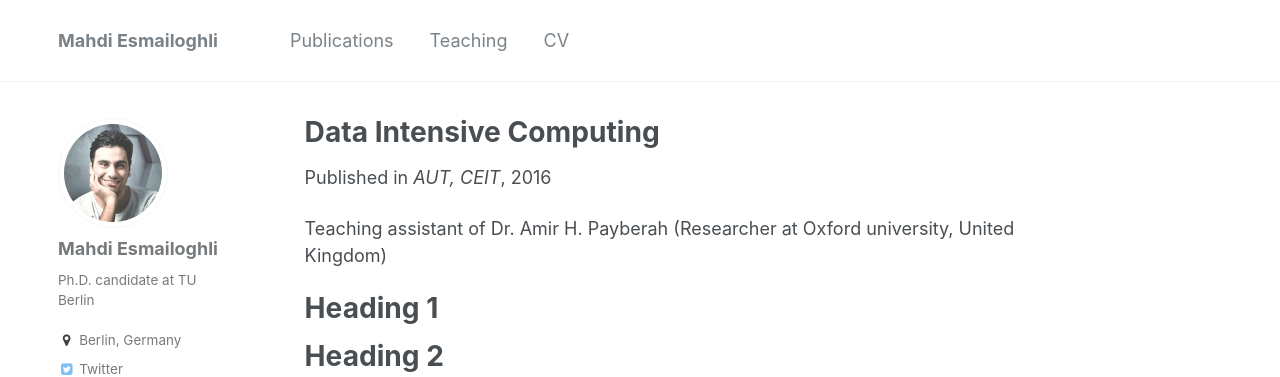
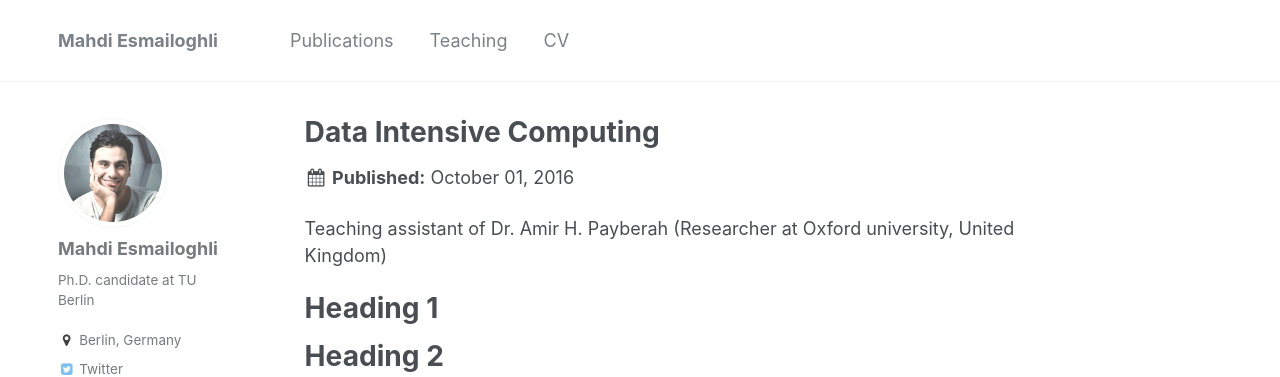
Before and after one commit to esmailoghli/esmailoghli.github.io, a Jekyll site: the page built from _teaching/2016-teaching-1.md, in a window 1280 px wide. Shown: the top 377 px of the page. Built offline with Jekyll 4.4.1, drawn with Linux system fonts in a browser that asks for light colours.

Commit message:
Update 2016-teaching-1.md

```diff
--- a/_teaching/2016-teaching-1.md
+++ b/_teaching/2016-teaching-1.md
@@ -2,7 +2,6 @@
 title: "Data Intensive Computing"
 collection: teaching
 type: "Graduate course"
-venue: "AUT, CEIT"
 date: 2016-10-01
 ---
 Teaching assistant of Dr. Amir H. Payberah (Researcher at Oxford university, United Kingdom)
```
